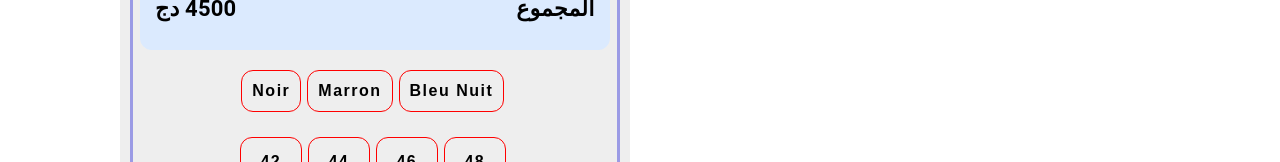
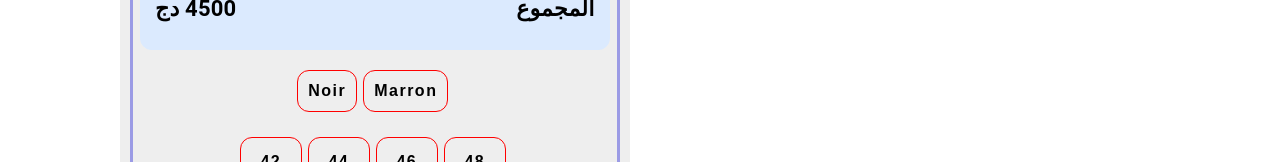
Before and after one commit to miloud26/custome-landing-page, a React (Create React App) app: page /products/h in a window 1280 px wide. Shown: the part 576-738 px from the top of the page. Built offline with nearby package versions, Linux system fonts and the light colour scheme.

Commit message:
add price to 5900

```diff
--- a/src/data.js
+++ b/src/data.js
@@ -14,7 +14,7 @@ export const data = [
     id: "h",
     name: "أونصومبل ليكات و سروال",
     price: 3900,
-    clr: ["Noir", "Marron", "Bleu Nuit"],
+    clr: ["Noir", "Marron"],
     size: [42, 44, 46, 48],
     descImag:
       "https://res.cloudinary.com/dsqon0kae/image/upload/v1733504948/screencapture-127-0-0-1-5500-index-html-2024-12-06-18_07_40_ddayqr.webp",
@@ -25,12 +25,12 @@ export const data = [
     id: "hi",
     name: "أونصومبل ليكات و سروال",
     price: 4300,
-    clr: ["Noir", "Marron", "Bleu Nuit"],
+    clr: ["Noir", "Marron"],
     size: [42, 44, 46, 48],
     descImag:
-      "https://res.cloudinary.com/dsqon0kae/image/upload/v1733504948/screencapture-127-0-0-1-5500-index-html-2024-12-06-18_07_40_ddayqr.webp",
+      "https://res.cloudinary.com/dsqon0kae/image/upload/v1733505177/marron-noir_p1ssmm.webp",
     themImg:
-      "https://res.cloudinary.com/dsqon0kae/image/upload/v1733505255/bluei_xzmmbn.webp",
+      "https://res.cloudinary.com/dsqon0kae/image/upload/v1733505194/marron_ba94tl.webp",
   },
   {
     id: "hih",
```
